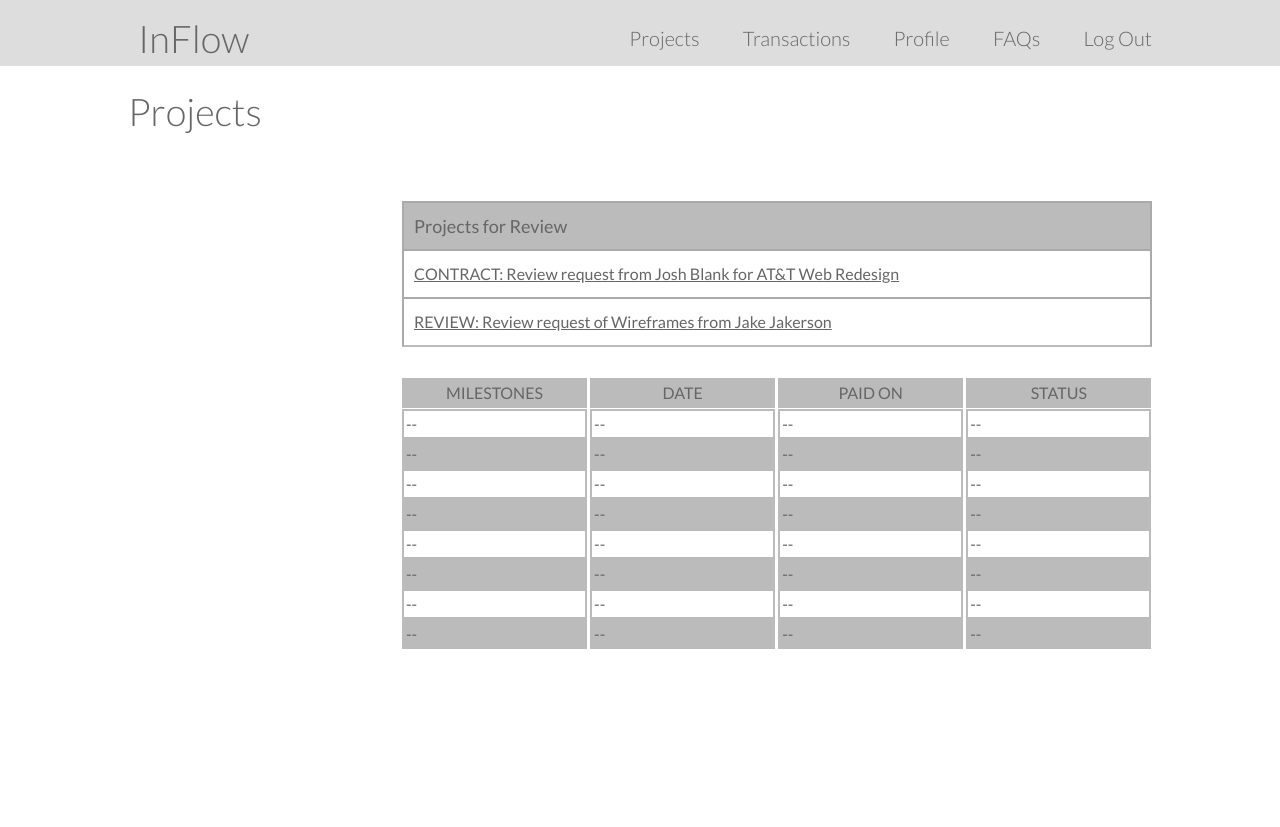
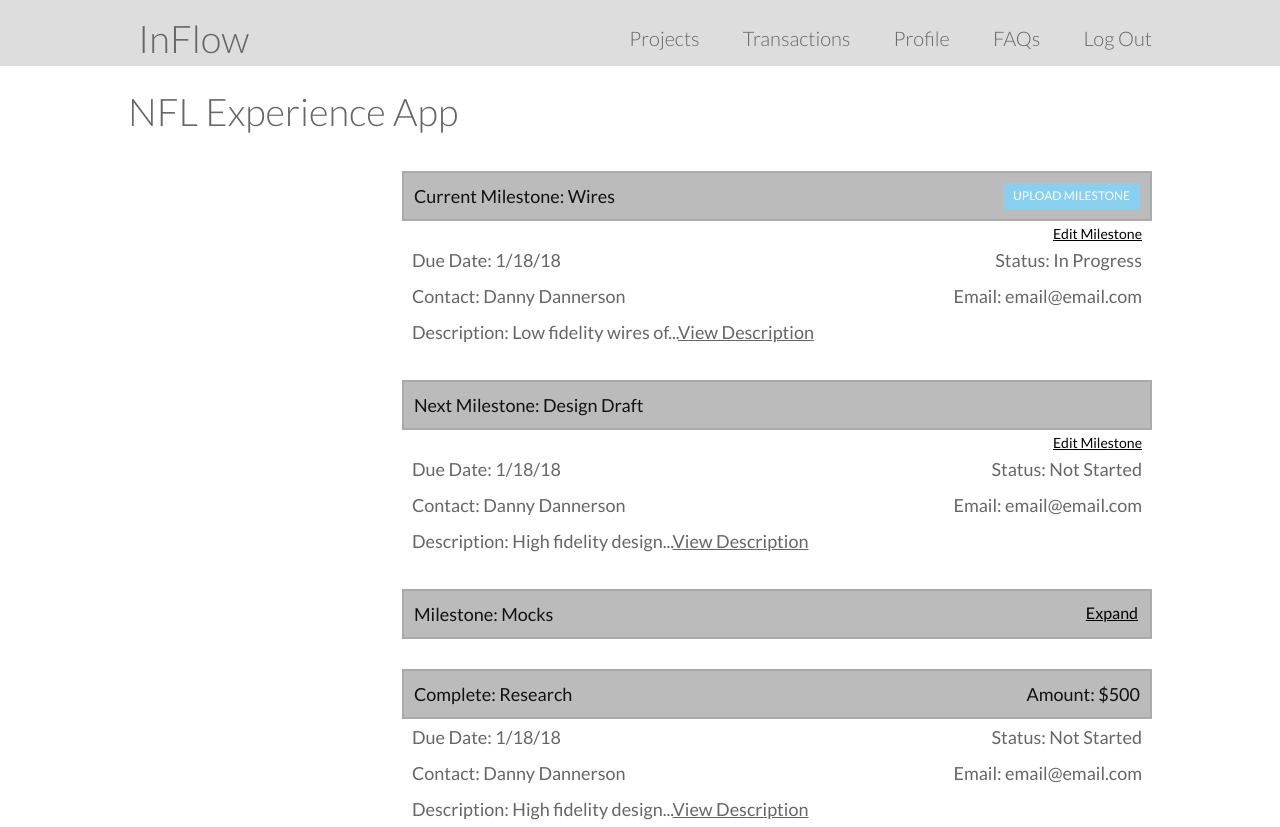
Before and after one commit to bkatchmar/InflowBaseCode, a Django app: page /inflow/demo/myprojects/project-details/ in a window 1280 px wide. Before the commit the page ends 649 px from the top, so only its background shows below. Run offline with Django 3.2, Linux system fonts and the light colour scheme; some libraries are stand-ins or nearby versions.

Commit message:
PRDDEV-65 - New Milestone details template, filling in the my projects screen, placeholders for upload and preview

```diff
--- a/inflowhq/inflowco/static/css/base.css
+++ b/inflowhq/inflowco/static/css/base.css
@@ -125,12 +125,45 @@ main div.alert-table div.alert-table-header { background-color: #bbb; font-size:
 main div.alert-table div:last-child { border-bottom: 2px solid #bbb; }
 
 main div.data-table { clear: right; float: right; margin: 30px 0px 0px; width: 750px; }
-main div.data-table div.data-table-header {}
+main div.data-table div.data-table-title { background-color: #BBB; border: 2px solid #BBB; margin: 0px 1px 0px 0px; padding: 15px 0px 15px 15px; }
+main div.data-table div.data-table-title.active { background-color: #89CFF0; border: 2px solid #89CFF0; }
+main div.data-table div.data-table-title a:link,
+main div.data-table div.data-table-title a:visited,
+main div.data-table div.data-table-title a:hover,
+main div.data-table div.data-table-title a:active { font-size: 18px; color: #000; }
 main div.data-table div.data-table-header span { background-color: #bbb; margin: 1px 0px; text-align: center; text-transform: uppercase; }
-main div.data-table div.row {}
 main div.data-table div.row.alt span { background-color: #bbb; }
-main div.data-table div span { border: 2px solid #bbb; color: #666; display: inline-block; padding: 5px 2px; width: 177px; }
-main div.data-table div span:last-child {}
+main div.data-table div span { border: 2px solid #bbb; color: #000; display: inline-block; padding: 5px 2px; text-align: center; width: 177px; }
+
+main div.milestone-detail { clear: right; float: right; margin: 30px 0px 0px; width: 750px; }
+main div.milestone-detail div.milestone-detail-header { background-color: #bbb; border: 2px solid #aaa; }
+main div.milestone-detail div.milestone-detail-header a.upload:link,
+main div.milestone-detail div.milestone-detail-header a.upload:visited,
+main div.milestone-detail div.milestone-detail-header a.upload:hover,
+main div.milestone-detail div.milestone-detail-header a.upload:active { background-color: #89CFF0; color: #FFF; float: right; font-size: 12px; margin: 10px 10px 0px 0px; padding: 5px 10px; text-decoration: none; text-transform: uppercase; }
+main div.milestone-detail div.milestone-detail-header a.show-milestone:link,
+main div.milestone-detail div.milestone-detail-header a.show-milestone:visited,
+main div.milestone-detail div.milestone-detail-header a.show-milestone:hover,
+main div.milestone-detail div.milestone-detail-header a.show-milestone:active { color: #000; float: right; padding: 14px 12px 0px 0px; }
+main div.milestone-detail div.milestone-detail-header span { display: inline-block; font-size: 18px; padding: 15px 10px; }
+main div.milestone-detail div.milestone-detail-header span.paid { float: right; }
+main div.milestone-detail div.edit-milestone { clear: both; overflow: hidden; }
+main div.milestone-detail div.edit-milestone a:link,
+main div.milestone-detail div.edit-milestone a:visited,
+main div.milestone-detail div.edit-milestone a:hover,
+main div.milestone-detail div.edit-milestone a:active { color: #000; float: right; font-size: 14px; padding: 5px 10px 0px 0px; }
+main div.milestone-detail div.information { clear: both; color: #666; font-size: 18px; overflow: hidden; padding: 10px; }
+main div.milestone-detail div.information div.left { float: left; }
+main div.milestone-detail div.information div.right { float: right; }
+main div.milestone-detail div.description { color: #666; font-size: 18px; padding: 10px; }
+main div.milestone-detail div.description a:link,
+main div.milestone-detail div.description a:visited,
+main div.milestone-detail div.description a:hover,
+main div.milestone-detail div.description a:active { color: #666; }
+
+main div.milestone-detail.off div.edit-milestone { display: none; }
+main div.milestone-detail.off div.information { display: none; }
+main div.milestone-detail.off div.description { display: none; }
 
 main div.amend-contract-container { background-color: #DDD; border: 1px solid #666; clear: both; float: left; margin: 30px 0px 25px 40px; padding: 10px 50px; width: 800px; }
 main div.amend-contract-container div.line { padding: 0px 0px 10px; }
--- a/inflowhq/inflowco/views.py
+++ b/inflowhq/inflowco/views.py
@@ -239,8 +239,11 @@ class BaseSitemap(Sitemap):
     def items(self):
         return ["htmldemos:demo_home",
                 "htmldemos:demo_my_projects",
+                "htmldemos:demo_project_details",
                 "htmldemos:demo_create_contract",
                 "htmldemos:demo_amend_contract",
+                "htmldemos:demo_upload_milestone",
+                "htmldemos:demo_preview_milestone",
                 "htmldemos:demo_create_contract_freelancer",
                 "htmldemos:demo_create_contract_client",
                 "htmldemos:demo_create_contract_received_email",
--- a/inflowhq/inflowdemo/templates/myprojects.html
+++ b/inflowhq/inflowdemo/templates/myprojects.html
@@ -33,13 +33,15 @@
 	</header>
 	<main>
 		<div class="header">Projects</div>
-		<a href="#base-overlay" class="hidden"></a>
 		<div class="alert-table">
 			<div class="alert-table-header">Projects for Review</div>
 			<div><a href="{% url 'htmldemos:demo_amend_contract' %}">CONTRACT: Review request from Josh Blank for AT&amp;T Web Redesign</a></div>
 			<div><a href="{% url 'htmldemos:demo_amend_contract' %}">REVIEW: Review request of Wireframes from Jake Jakerson</a></div>
 		</div>
 		<div class="data-table">
+			<div class="data-table-title active">
+				<a href="{% url 'htmldemos:demo_project_details' %}">NFL Experience App &gt;</a>
+			</div>
 			<div class="data-table-header">
 				<span>Milestones</span>
 				<span>Date</span>
@@ -47,52 +49,75 @@
 				<span>Status</span>
 			</div>
 			<div class="row">
-				<span>--</span>
-				<span>--</span>
-				<span>--</span>
-				<span>--</span>
+				<span>Research</span>
+				<span>NOV 2 2017</span>
+				<span>Complete</span>
+				<span>NOV 7 2017</span>
 			</div>
 			<div class="row alt">
-				<span>--</span>
-				<span>--</span>
-				<span>--</span>
-				<span>--</span>
+				<span>Wires</span>
+				<span>JAN 18 2018</span>
+				<span>In Progress</span>
+				<span>NA</span>
 			</div>
 			<div class="row">
-				<span>--</span>
-				<span>--</span>
-				<span>--</span>
-				<span>--</span>
+				<span>Design Draft</span>
+				<span>MAR 2 2018</span>
+				<span>Not Started</span>
+				<span>NA</span>
 			</div>
 			<div class="row alt">
-				<span>--</span>
-				<span>--</span>
-				<span>--</span>
-				<span>--</span>
+				<span>Mocks</span>
+				<span>MAR 31 2018</span>
+				<span>Not Started</span>
+				<span>NA</span>
 			</div>
 			<div class="row">
-				<span>--</span>
-				<span>--</span>
-				<span>--</span>
-				<span>--</span>
+				<span>Prototype</span>
+				<span>APR 30 2018</span>
+				<span>Not Started</span>
+				<span>NA</span>
+			</div>
+		</div>
+		<div class="data-table">
+			<div class="data-table-title">
+				<a href="{% url 'htmldemos:demo_project_details' %}">Blake Federov Book &gt;</a>
+			</div>
+			<div class="data-table-header">
+				<span>Research</span>
+				<span>Date</span>
+				<span>Paid On</span>
+				<span>Status</span>
+			</div>
+			<div class="row">
+				<span>Draft 1</span>
+				<span>NOV 2 2017</span>
+				<span>Complete</span>
+				<span>NOV 7 2017</span>
 			</div>
 			<div class="row alt">
-				<span>--</span>
-				<span>--</span>
-				<span>--</span>
-				<span>--</span>
+				<span>Draft 2</span>
+				<span>JAN 18 2018</span>
+				<span>In Progress</span>
+				<span>NA</span>
 			</div>
 			<div class="row">
-				<span>--</span>
-				<span>--</span>
-				<span>--</span>
-				<span>--</span>
+				<span>Draft 3</span>
+				<span>MAR 2 2018</span>
+				<span>Not Started</span>
+				<span>NA</span>
 			</div>
 			<div class="row alt">
-				<span>--</span>
-				<span>--</span>
-				<span>--</span>
-				<span>--</span>
+				<span>Draft 4</span>
+				<span>MAR 31 2018</span>
+				<span>Not Started</span>
+				<span>NA</span>
+			</div>
+			<div class="row">
+				<span>Draft 5</span>
+				<span>APR 30 2018</span>
+				<span>Not Started</span>
+				<span>NA</span>
 			</div>
 		</div>
 	</main>
--- /dev/null
+++ b/inflowhq/inflowdemo/templates/project.details.html
@@ -0,0 +1,110 @@
+{% load staticfiles %}
+<!doctype html>
+<html lang="en-US">
+<head>
+	<link rel="stylesheet" href="//fonts.googleapis.com/css?family=Lato:100,300,400,700" />
+	<link rel="stylesheet" href="{% static 'css/base.css' %}" />
+	<title>Inflow Demo - View My Projects</title>
+</head>
+<body>
+	<header>
+		<div class="container">
+			<div class="company">InFlow</div>
+			<nav>
+				<ul>
+					<li>
+						<a href="{% url 'htmldemos:demo_create_contract' %}">Projects</a>
+					</li>
+					<li>
+						<a href="#">Transactions</a>
+					</li>
+					<li>
+						<a href="#">Profile</a>
+					</li>
+					<li>
+						<a href="#">FAQs</a>
+					</li>
+					<li>
+						<a href="#">Log Out</a>
+					</li>
+				</ul>
+			</nav>
+		</div>
+	</header>
+	<main>
+		<div class="header">NFL Experience App</div>
+		<div class="milestone-detail">
+			<div class="milestone-detail-header">
+				<span>Current Milestone: Wires</span>
+				<a href="{% url 'htmldemos:demo_upload_milestone' %}" class="upload">Upload Milestone</a>
+			</div>
+			<div class="edit-milestone"><a href="#">Edit Milestone</a></div>
+			<div class="information">
+				<div class="left">Due Date: 1/18/18</div>
+				<div class="right">Status: In Progress</div>
+			</div>
+			<div class="information">
+				<div class="left">Contact: Danny Dannerson</div>
+				<div class="right">Email: email@email.com</div>
+			</div>
+			<div class="description">
+				Description: Low fidelity wires of...<a href="#">View Description</a>
+			</div>
+		</div>
+		<div class="milestone-detail">
+			<div class="milestone-detail-header">
+				<span>Next Milestone: Design Draft</span>
+			</div>
+			<div class="edit-milestone"><a href="#">Edit Milestone</a></div>
+			<div class="information">
+				<div class="left">Due Date: 1/18/18</div>
+				<div class="right">Status: Not Started</div>
+			</div>
+			<div class="information">
+				<div class="left">Contact: Danny Dannerson</div>
+				<div class="right">Email: email@email.com</div>
+			</div>
+			<div class="description">
+				Description: High fidelity design...<a href="#">View Description</a>
+			</div>
+		</div>
+		<div class="milestone-detail off">
+			<div class="milestone-detail-header">
+				<span>Milestone: Mocks</span>
+				<a href="#" class="show-milestone">Expand</a>
+			</div>
+			<div class="edit-milestone"><a href="#">Edit Milestone</a></div>
+			<div class="information">
+				<div class="left">Due Date: 1/18/18</div>
+				<div class="right">Status: Not Started</div>
+			</div>
+			<div class="information">
+				<div class="left">Contact: Danny Dannerson</div>
+				<div class="right">Email: email@email.com</div>
+			</div>
+			<div class="description">
+				Description: High fidelity design...<a href="#">View Description</a>
+			</div>
+		</div>
+		<div class="milestone-detail">
+			<div class="milestone-detail-header">
+				<span>Complete: Research</span>
+				<span class="paid">Amount: $500</span>
+			</div>
+			<div class="information">
+				<div class="left">Due Date: 1/18/18</div>
+				<div class="right">Status: Not Started</div>
+			</div>
+			<div class="information">
+				<div class="left">Contact: Danny Dannerson</div>
+				<div class="right">Email: email@email.com</div>
+			</div>
+			<div class="description">
+				Description: High fidelity design...<a href="#">View Description</a>
+			</div>
+		</div>
+	</main>
+	<footer></footer>
+	<script src="https://ajax.googleapis.com/ajax/libs/jquery/3.2.1/jquery.min.js"></script>
+	<script src="https://s3.us-east-2.amazonaws.com/inflowcssjs/jquery.leanModal.min.js"></script>
+</body>
--- a/inflowhq/inflowdemo/urls.py
+++ b/inflowhq/inflowdemo/urls.py
@@ -17,7 +17,10 @@ urlpatterns = [
     url(r'^myprojects/create-contract/client-email-revision', views.DemoCreateContractClientEmailRevision.as_view(), name='demo_create_contract_client_email_revision'),
     url(r'^myprojects/create-contract/freelance-email-signed', views.DemoCreateContractFreelanceEmailSigned.as_view(), name='demo_create_contract_freelance_email_signed'),
     url(r'^myprojects/create-contract/freelance-email-revision', views.DemoCreateContractFreelanceEmailRevision.as_view(), name='demo_create_contract_freelance_email_revision'),
+    url(r'^myprojects/project-details/', views.DemoProjectDetails.as_view(), name='demo_project_details'),
     url(r'^myprojects/create-contract/', views.DemoCreateNewContract.as_view(), name='demo_create_contract'),
     url(r'^myprojects/amend-contract/', views.DemoAmendContract.as_view(), name='demo_amend_contract'),
+    url(r'^myprojects/upload-milestone/', views.DemoUploadMilestone.as_view(), name='demo_upload_milestone'),
+    url(r'^myprojects/preview-milestone/', views.DemoPreviewMilestone.as_view(), name='demo_preview_milestone'),
     url(r'^myprojects/', views.DemoMyProjectsScreen.as_view(), name='demo_my_projects'),
 ]
--- a/inflowhq/inflowdemo/views.py
+++ b/inflowhq/inflowdemo/views.py
@@ -153,3 +153,30 @@ class DemoTermsOfUse(TemplateView):
 
     def post(self, request):
         return render(request, self.template_name)
+
+class DemoProjectDetails(TemplateView):
+    template_name = "project.details.html"
+
+    def get(self, request):
+        return render(request, self.template_name)
+
+    def post(self, request):
+        return render(request, self.template_name)
+
+class DemoUploadMilestone(TemplateView):
+    template_name = "project.upload.milestone.html"
+
+    def get(self, request):
+        return render(request, self.template_name)
+
+    def post(self, request):
+        return render(request, self.template_name)
+
+class DemoPreviewMilestone(TemplateView):
+    template_name = "project.preview.milestone.html"
+
+    def get(self, request):
+        return render(request, self.template_name)
+
+    def post(self, request):
+        return render(request, self.template_name)
```
Also changed, not shown: inflowhq/inflowdemo/templates/project.preview.milestone.html (added, +38 -0 lines), inflowhq/inflowdemo/templates/project.upload.milestone.html (added, +38 -0 lines).
